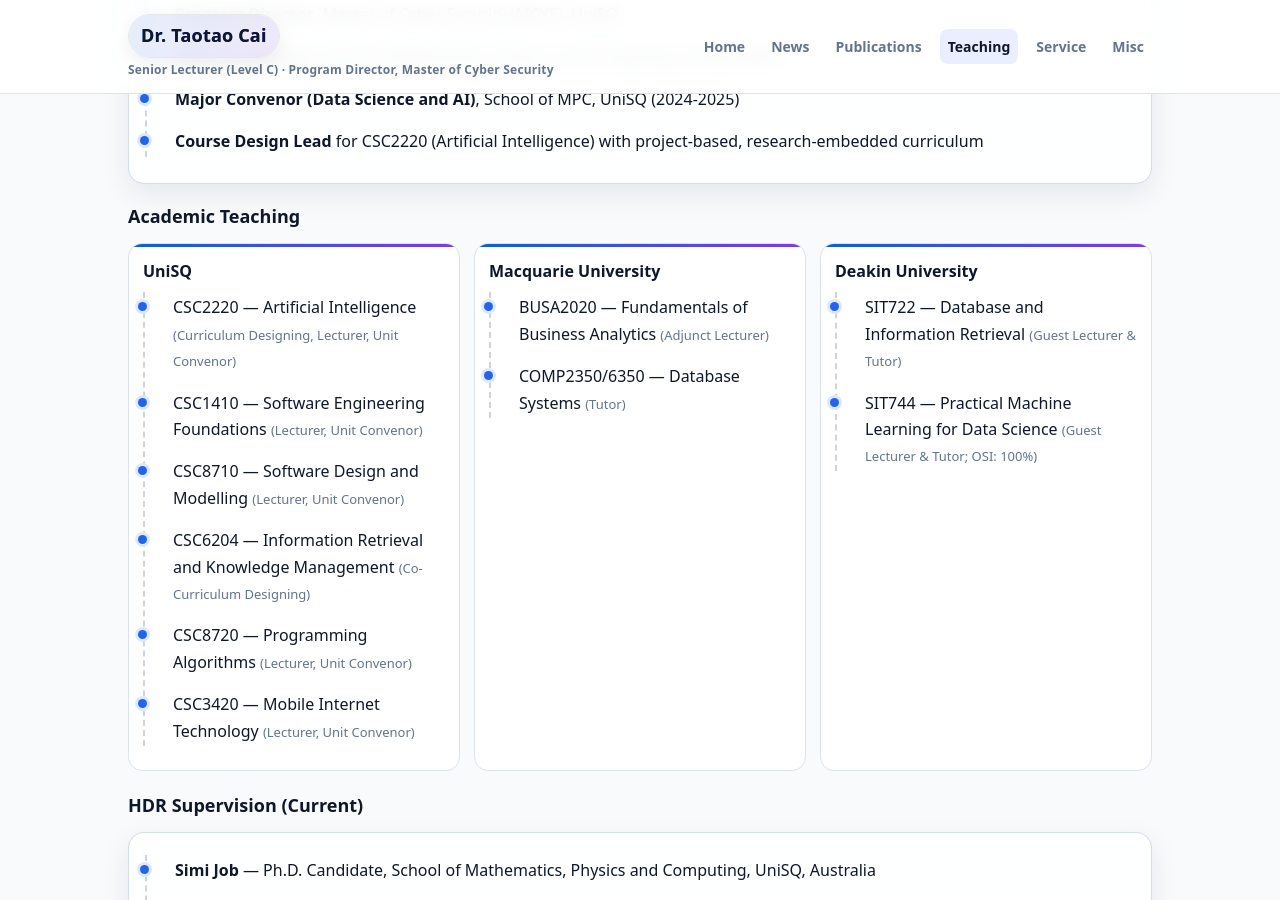
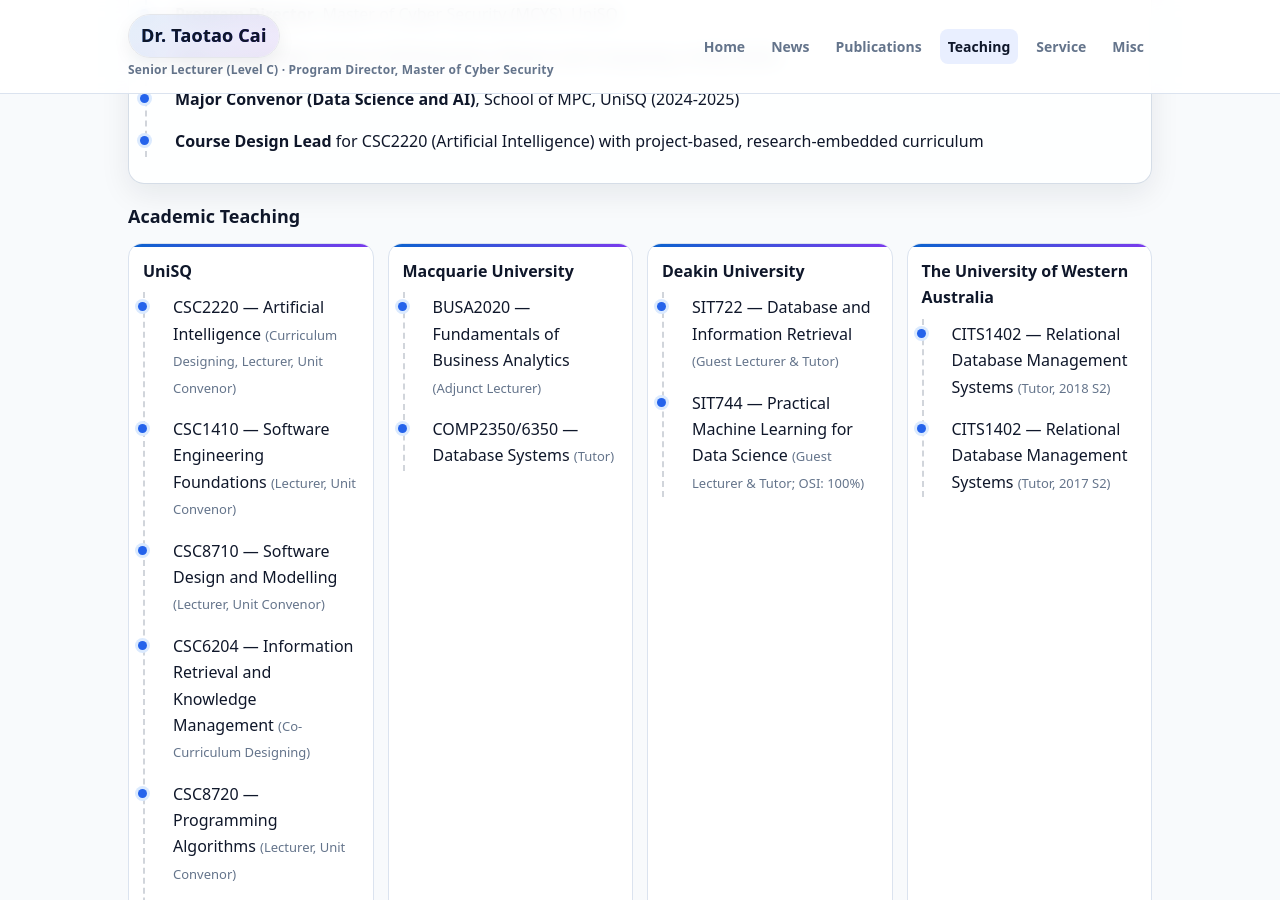
Before and after one commit to Taotao1992/Taotao1992.github.io, a Jekyll site: the page built from teaching-supervision.md, in a window 1280 px wide and 900 px high, scrolled down 400 px. Built offline with Jekyll 4.4.1, drawn with Linux system fonts in a browser that asks for light colours.

Commit message:
Add UWA tutoring experience to Academic Teaching.
Include CITS1402 Relational Database Management Systems (Tutor, 2017 S2 and 2018 S2) as a new institution card on the teaching page.

Made-with: Cursor

```diff
--- a/teaching-supervision.md
+++ b/teaching-supervision.md
@@ -58,6 +58,13 @@ permalink: /teaching-supervision/
       <li>SIT744 — Practical Machine Learning for Data Science <span class="small">(Guest Lecturer & Tutor; OSI: 100%)</span></li>
     </ul>
   </div>
+  <div class="showcase-card">
+    <h3>The University of Western Australia</h3>
+    <ul class="timeline">
+      <li>CITS1402 — Relational Database Management Systems <span class="small">(Tutor, 2018 S2)</span></li>
+      <li>CITS1402 — Relational Database Management Systems <span class="small">(Tutor, 2017 S2)</span></li>
+    </ul>
+  </div>
 </div>
 
 ## HDR Supervision (Current)
```
